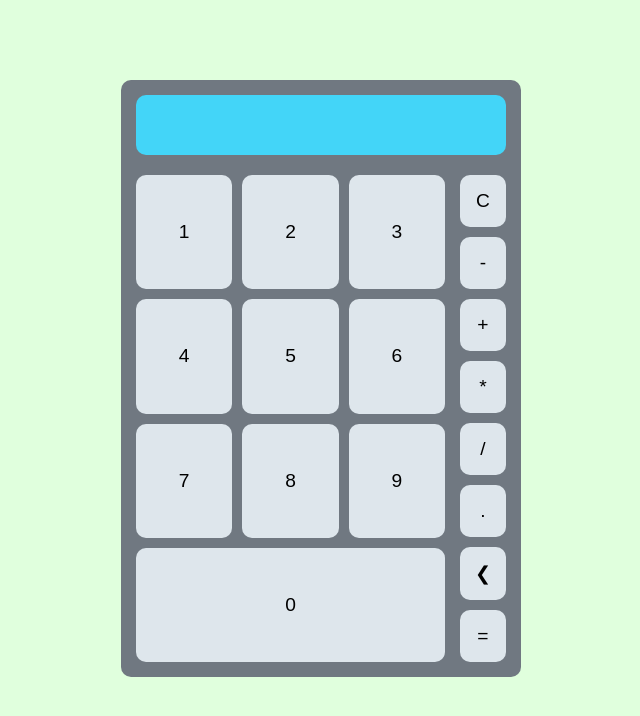
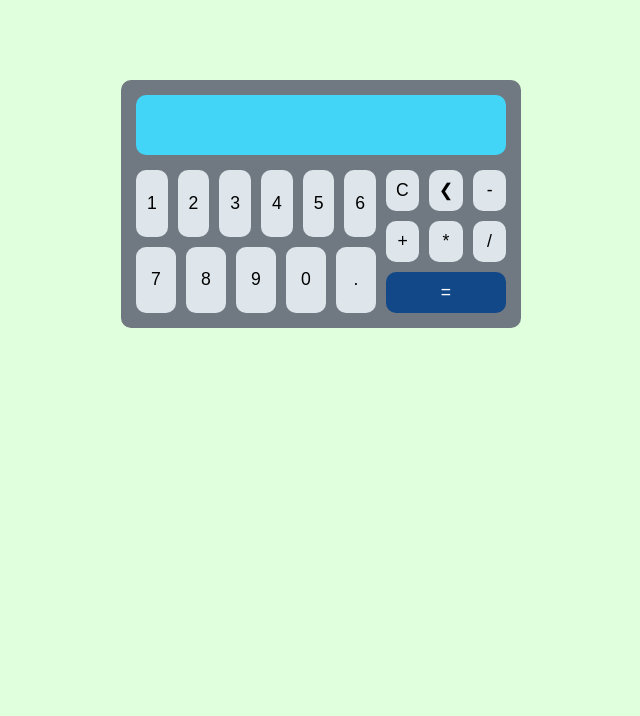
Before and after one commit to isi-code/odin-calculator, a plain HTML site: page index.html in a window 1280 px wide. Shown: the whole page, without its empty margins (319-959 px from the left). Drawn offline with Linux system fonts and the light colour scheme.

Commit message:
Add calculator button layout and styling defined

```diff
--- a/calculator.css
+++ b/calculator.css
@@ -10,7 +10,8 @@ body{
 
 .calculator {
     margin:10vh auto;
-    width:400px;
+    width:60%;
+    max-width: 400px;
     background-color: #707881;
     padding: 15px;
     border-radius: 10px;
@@ -22,43 +23,15 @@ body{
     border-radius: 10px;
 }
 
-/* .btns-container{
-    display: grid;
-    gap:10px;
+.btns-container{
+    display: flex;
+    gap: 10px;
     margin:15px 0px 0px 0px;
-    grid-template-columns: repeat(3,1fr);
-    grid-auto-columns: 1fr;
-    grid-auto-columns: 1fr;
-}
-
-button.calc-keys.equal-sign{
-    color: white;
-    background-color: #124888;
-    grid-column: 4/5;
-    grid-row: 5/6;
-} */
-
-.con-cont{
-    display: flex;
-    flex-direction: row;
-    gap: 15px;
-}
-
-.btns-num-container{
-    display: flex;
-    flex-flow: row wrap ;
-    margin:20px 0px 0px 0px;
-    gap:10px;
-}
-
-.btns-num-container > button {
-    flex: 1 1 calc(100%/4);
 }
 
 .btns-num-container > button, .operators-container > button  {
-    padding: 20px;
-    font-size:1.2rem;
-    padding: 15px;
+    font-size:1.1rem;
+    padding: 10px;
     background-color: #dee6ec;
     border:none;
     border-radius: 10px;
@@ -70,26 +43,33 @@ button.calc-keys.equal-sign{
     cursor: pointer;
 }
 
-.operators-container{
-    display: flex;
-    flex-direction: column;
-    margin:20px 0px 0px 0px;
-    gap:10px;
+button.calc-keys.equal-sign{
+    color: white;
+    background-color: #124888;
 }
 
-
-
-/* Flex Column
-.btns-container{
-    display: flex;
-    flex-direction: column;
-    flex-wrap:wrap ;
-    margin:20px 0px 0px 0px;
-    max-height: 350px;
+button.calc-keys.equal-sign:hover{
+    background-color: #2162b1;
 }
 
-.btns-container > button {
-    padding: 20px;
-    flex: 1 1 auto;
-    height: 20px;
-} */
+.btns-num-container{
+    display: flex;
+    flex-flow: row wrap;
+    gap: 10px;
+    flex: 2;
+}
+
+.btns-num-container > button{
+    flex:2;
+}
+
+.operators-container {
+    display: flex;
+    flex-flow:row wrap;
+    gap:10px;
+    flex: 1;
+}
+
+.operators-container > button {
+    flex: 1;
+}
--- a/index.html
+++ b/index.html
@@ -11,7 +11,7 @@
     <main>
         <div class="calculator">
             <div class="display"></div>
-                <div class="con-cont">
+                <div class="btns-container">
                     <div class="btns-num-container">
                         <button class="calc-keys number">1</button>
                         <button class="calc-keys number">2</button>
@@ -23,15 +23,15 @@
                         <button class="calc-keys number">8</button>
                         <button class="calc-keys number">9</button>
                         <button class="calc-keys number">0</button>
+                        <button class="calc-keys">.</button>
                     </div>
                     <div class="operators-container">
                         <button class="calc-keys">C</button>
+                        <button class="calc-keys">&#10094;</button>
                         <button class="calc-keys">-</button>
                         <button class="calc-keys">+</button>
                         <button class="calc-keys">*</button>
                         <button class="calc-keys">/</button>
-                        <button class="calc-keys">.</button>
-                        <button class="calc-keys">&#10094;</button>
                         <button class="calc-keys equal-sign">=</button>
                     </div>
                 </div>
```
